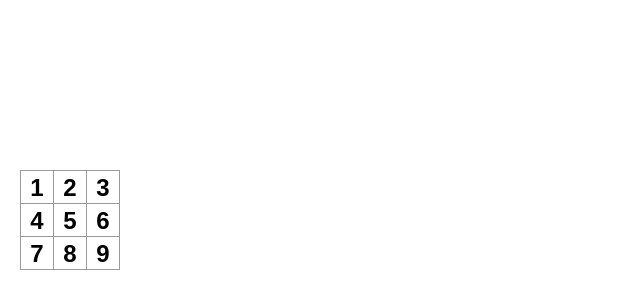
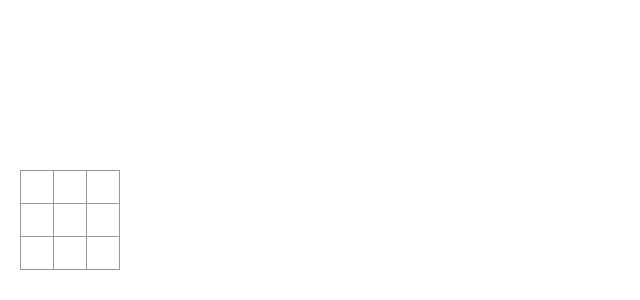
Before and after one commit to b-yuko/react-tutorial-tic-tac-toe-typescript, a React (Vite) app: page / in a window 1280 px wide. Shown: the part 200-500 px from the top of the page, without its empty margins (0-640 px from the left). Built offline with nearby package versions, Linux system fonts and the light colour scheme.

Commit message:
「インタラクティブなコンポーネントの作成」の最終コード

```diff
--- a/src/App.tsx
+++ b/src/App.tsx
@@ -1,6 +1,10 @@
-function Square({ value }: { value: string }) {
+import { useState } from "react";
+
+function Square() {
+  const [value, setValue] = useState<string | null>(null);
+
   function handleClick() {
-    console.log("clicked");
+    setValue("X");
   }
 
   return (
@@ -14,19 +18,19 @@
   return (
     <>
       <div className="board-row">
-        <Square value="1" />
-        <Square value="2" />
-        <Square value="3" />
+        <Square />
+        <Square />
+        <Square />
       </div>
       <div className="board-row">
-        <Square value="4" />
-        <Square value="5" />
-        <Square value="6" />
+        <Square />
+        <Square />
+        <Square />
       </div>
       <div className="board-row">
-        <Square value="7" />
-        <Square value="8" />
-        <Square value="9" />
+        <Square />
+        <Square />
+        <Square />
       </div>
     </>
   );
```
